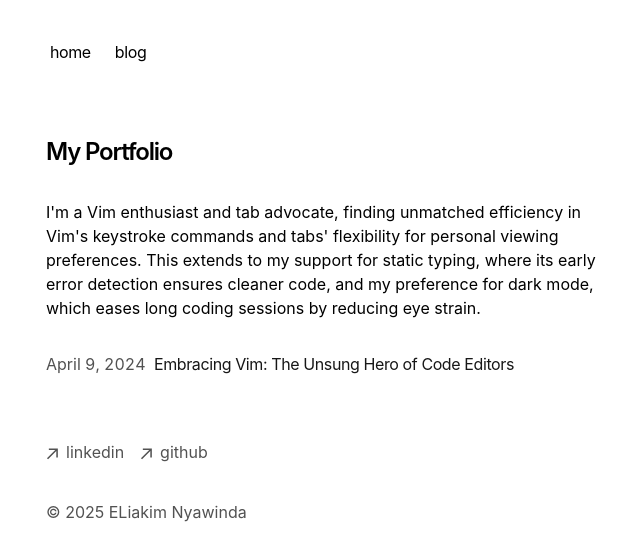
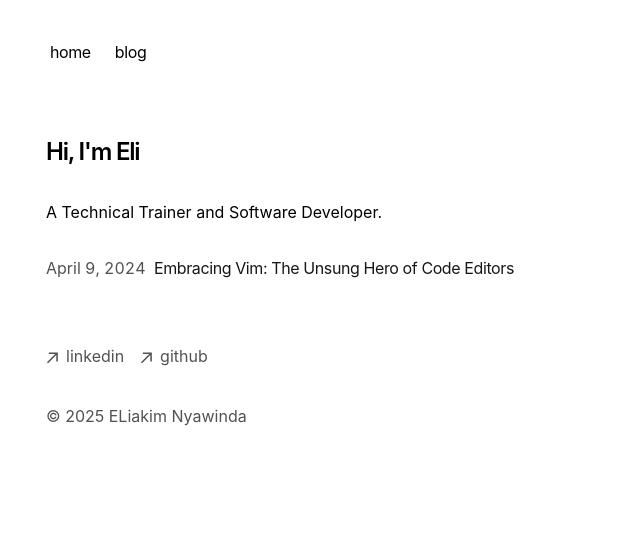
Before and after one commit to techLii/my-portfolio-site, a Next.js app: page / in a window 1280 px wide. Shown: the top 560 px of the page, without its empty margins (306-946 px from the left). Built offline with nearby package versions, Linux system fonts and the light colour scheme.

Commit message:
Update page.tsx
Bio update

```diff
--- a/app/page.tsx
+++ b/app/page.tsx
@@ -4,14 +4,10 @@
   return (
     <section>
       <h1 className="mb-8 text-2xl font-semibold tracking-tighter">
-        My Portfolio
+        Hi, I'm Eli
       </h1>
       <p className="mb-4">
-        {`I'm a Vim enthusiast and tab advocate, finding unmatched efficiency in
-        Vim's keystroke commands and tabs' flexibility for personal viewing
-        preferences. This extends to my support for static typing, where its
-        early error detection ensures cleaner code, and my preference for dark
-        mode, which eases long coding sessions by reducing eye strain.`}
+        {`A Technical Trainer and Software Developer.`}
       </p>
       <div className="my-8">
         <BlogPosts />
```
